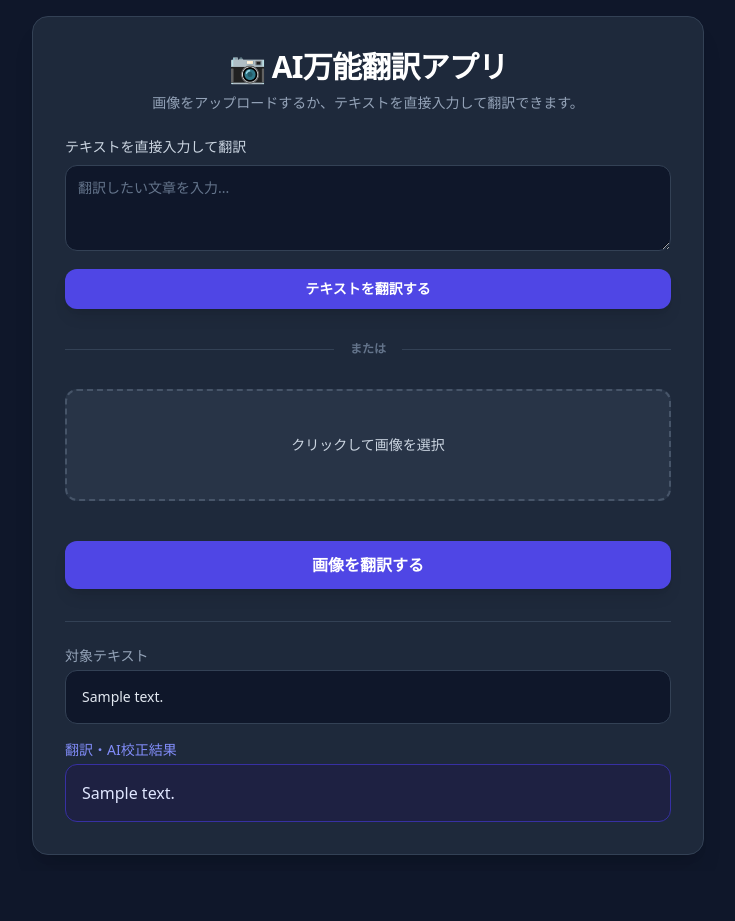
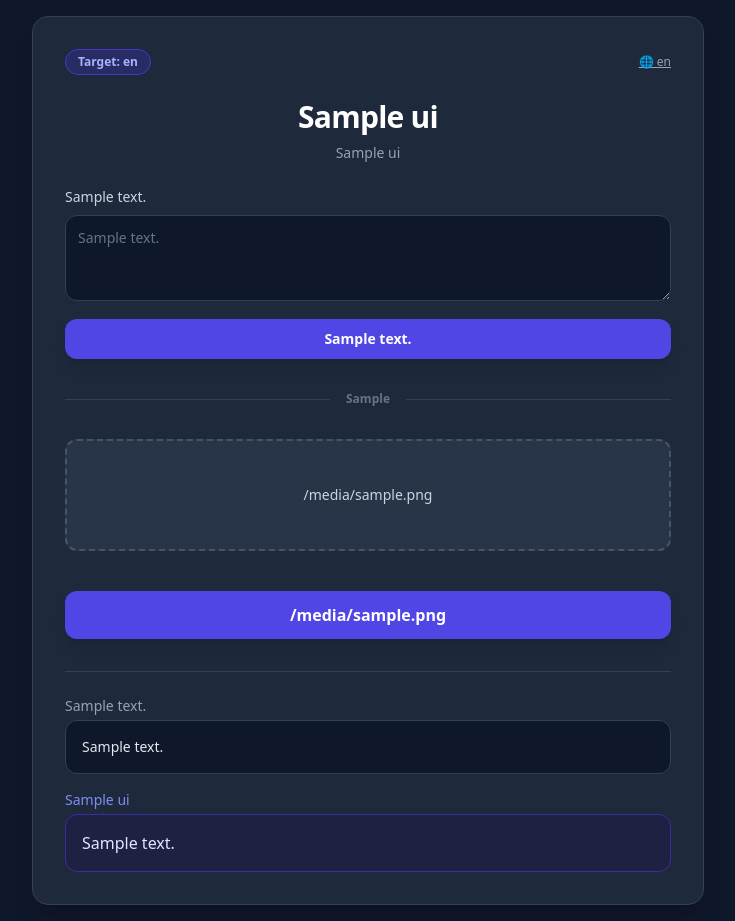
Before and after one commit to cfti1250155-source/flask-image-translator, a Flask app: template templates/index.html in a window 1280 px wide. Shown: the whole page, without its empty margins (272-1007 px from the left). Before the commit the page ends 855 px from the top, so only its background shows below. Run offline with Flask 3, Linux system fonts and the light colour scheme; the template is opened without the code that fills it: most values are stand-ins (such as "Sample title", 1, 10 or a date in 2020); some libraries are stand-ins or nearby versions.

Commit message:
Add language selection screen and multi-language UI

```diff
--- a/app.py
+++ b/app.py
@@ -1,18 +1,88 @@
 import io
 import os
-from flask import Flask, render_template, request
+from flask import Flask, render_template, request, redirect, url_for, session
 from google import genai
 import pytesseract
 from PIL import Image
 
 app = Flask(__name__)
+app.secret_key = os.environ.get("FLASK_SECRET_KEY", "app-secret-key-12345")
 
 # APIキーの取得とクライアント初期化
 api_key = os.environ.get("GEMINI_API_KEY")
 client = genai.Client(api_key=api_key) if api_key else None
 
+# サポートする言語リスト
+SUPPORTED_LANGUAGES = [
+    "Japanese", "English", "Spanish", "French",
+    "German", "Chinese", "Korean", "Italian"
+]
+
+# 各言語のUI表示テキスト
+UI_LABELS = {
+    "Japanese": {
+        "title": "📷 AI万能翻訳アプリ",
+        "subtitle": "テキスト入力または画像アップロードで自動翻訳します。",
+        "text_input_label": "テキストを直接入力して翻訳",
+        "text_placeholder": "翻訳したい文章を入力...",
+        "btn_text_translate": "テキストを翻訳する",
+        "or": "または",
+        "image_input_label": "クリックして画像を選択",
+        "btn_image_translate": "画像を翻訳する",
+        "target_text_label": "対象テキスト",
+        "result_label": "翻訳・AI校正結果",
+        "change_lang": "言語変更"
+    },
+    "English": {
+        "title": "📷 AI Multi-Translator",
+        "subtitle": "Translate via direct text input or image upload.",
+        "text_input_label": "Direct Text Translation",
+        "text_placeholder": "Enter text to translate...",
+        "btn_text_translate": "Translate Text",
+        "or": "OR",
+        "image_input_label": "Click to select image",
+        "btn_image_translate": "Translate Image",
+        "target_text_label": "Source Text",
+        "result_label": "Translation & AI Result",
+        "change_lang": "Change Language"
+    },
+    "Spanish": {
+        "title": "📷 AI Multi-Traductor",
+        "subtitle": "Traduzca mediante texto directo o imagen.",
+        "text_input_label": "Traducción directa de texto",
+        "text_placeholder": "Ingrese el texto a traducir...",
+        "btn_text_translate": "Traducir Texto",
+        "or": "O",
+        "image_input_label": "Haga clic para seleccionar imagen",
+        "btn_image_translate": "Traducir Imagen",
+        "target_text_label": "Texto de Origen",
+        "result_label": "Resultado de Traducción IA",
+        "change_lang": "Cambiar Idioma"
+    }
+}
+
+# 登録されていない言語用デフォルト（English）
+DEFAULT_UI = UI_LABELS["English"]
+
+@app.route('/select-language')
+def select_language():
+    return render_template('select_language.html', languages=SUPPORTED_LANGUAGES)
+
+@app.route('/set-language', methods=['POST'])
+def set_language():
+    target_lang = request.form.get('target_lang', 'Japanese')
+    session['target_lang'] = target_lang
+    return redirect(url_for('index'))
+
 @app.route('/', methods=['GET', 'POST'])
 def index():
+    # 初回アクセスで言語未選択なら言語選択画面へリダイレクト
+    if 'target_lang' not in session:
+        return redirect(url_for('select_language'))
+
+    target_lang = session.get('target_lang', 'Japanese')
+    ui = UI_LABELS.get(target_lang, DEFAULT_UI)
+
     ocr_text = ''
     translated_text = ''
 
@@ -20,7 +90,7 @@ def index():
         direct_text = request.form.get('direct_text')
         file = request.files.get('image')
 
-        # 1. 入力元の判定（テキスト直接入力 vs 画像アップロード）
+        # 1. 入力判定
         if direct_text and direct_text.strip() != '':
             ocr_text = direct_text.strip()
         elif file and file.filename != '':
@@ -28,23 +98,23 @@ def index():
                 image = Image.open(file.stream)
                 ocr_text = pytesseract.image_to_string(image, lang='eng+jpn')
             except Exception as e:
-                ocr_text = f"文字認識エラー: {e}"
+                ocr_text = f"OCR Error: {e}"
 
-        # 2. Geminiによる言語判定 & 翻訳処理
-        if ocr_text and not ocr_text.startswith("文字認識エラー"):
+        # 2. Geminiによる翻訳処理（動的な言語指定）
+        if ocr_text and not ocr_text.startswith("OCR Error"):
             if client:
                 try:
                     prompt = f"""
-以下の文章の「元の言語」を判定し、自然で読みやすい日本語に翻訳・校正してください。
-余計な解説は含めず、必ず以下の形式のみで出力してください：
+Identify the original language of the text below, and translate it naturally into 【{target_lang}】.
+Do not include extra explanations. Output strictly in this format:
 
-【判定言語】
-（ここに判定した言語名を出力。例：英語、フランス語、中国語など）
+【Detected Language】
+(Name of the original language)
 
-【翻訳・校正結果】
-（ここに翻訳後の日本語のみを出力）
+【Translation Result】
+(Translated text in {target_lang})
 
-対象文章：
+Text:
 {ocr_text}
 """
                     response = client.models.generate_content(
@@ -59,7 +129,9 @@ def index():
 
     return render_template('index.html',
                            ocr_text=ocr_text,
-                           translated_text=translated_text)
+                           translated_text=translated_text,
+                           target_lang=target_lang,
+                           ui=ui)
 
 if __name__ == "__main__":
     port = int(os.environ.get("PORT", 5000))
--- a/templates/index.html
+++ b/templates/index.html
@@ -3,33 +3,42 @@
 <head>
     <meta charset="UTF-8">
     <meta name="viewport" content="width=device-width, initial-scale=1.0">
-    <title>画像翻訳アプリ</title>
+    <title>{{ ui.title }}</title>
     <script src="https://cdn.tailwindcss.com"></script>
 </head>
 <body class="bg-slate-900 text-slate-100 min-h-screen flex items-center justify-center p-4">
 
     <div class="max-w-2xl w-full bg-slate-800 rounded-2xl shadow-xl border border-slate-700 p-6 md:p-8">
 
-        <!-- ヘッダー -->
+        <!-- ヘッダー & 言語変更ボタン -->
+        <div class="flex justify-between items-center mb-6">
+            <span class="bg-indigo-900/60 text-indigo-300 text-xs font-semibold px-3 py-1 rounded-full border border-indigo-700">
+                Target: {{ target_lang }}
+            </span>
+            <a href="/select-language" class="text-xs text-slate-400 hover:text-white underline">
+                🌐 {{ ui.change_lang }}
+            </a>
+        </div>
+
         <div class="text-center space-y-2 mb-6">
-            <h1 class="text-3xl font-bold tracking-tight text-white">📷 AI万能翻訳アプリ</h1>
-            <p class="text-slate-400 text-sm">画像をアップロードするか、テキストを直接入力して翻訳できます。</p>
+            <h1 class="text-3xl font-bold tracking-tight text-white">{{ ui.title }}</h1>
+            <p class="text-slate-400 text-sm">{{ ui.subtitle }}</p>
         </div>
 
         <!-- 1. テキスト直接入力フォーム -->
         <form action="/" method="POST" class="space-y-3 mb-6">
             <div>
-                <label class="block text-sm font-medium text-slate-300 mb-2">テキストを直接入力して翻訳</label>
-                <textarea name="direct_text" rows="3" class="w-full p-3 rounded-xl bg-slate-900 text-slate-100 border border-slate-700 focus:outline-none focus:border-indigo-500 text-sm placeholder-slate-500" placeholder="翻訳したい文章を入力..."></textarea>
+                <label class="block text-sm font-medium text-slate-300 mb-2">{{ ui.text_input_label }}</label>
+                <textarea name="direct_text" rows="3" class="w-full p-3 rounded-xl bg-slate-900 text-slate-100 border border-slate-700 focus:outline-none focus:border-indigo-500 text-sm placeholder-slate-500" placeholder="{{ ui.text_placeholder }}"></textarea>
             </div>
             <button type="submit" class="w-full bg-indigo-600 hover:bg-indigo-500 text-white font-semibold py-2.5 px-4 rounded-xl shadow-lg transition text-sm">
-                テキストを翻訳する
+                {{ ui.btn_text_translate }}
             </button>
         </form>
 
         <div class="relative flex py-2 items-center mb-6">
             <div class="flex-grow border-t border-slate-700"></div>
-            <span class="flex-shrink mx-4 text-slate-500 text-xs font-semibold">または</span>
+            <span class="flex-shrink mx-4 text-slate-500 text-xs font-semibold">{{ ui.or }}</span>
             <div class="flex-grow border-t border-slate-700"></div>
         </div>
 
@@ -38,16 +47,15 @@
             <div class="flex flex-col items-center justify-center w-full">
                 <label class="flex flex-col items-center justify-center w-full h-28 border-2 border-slate-600 border-dashed rounded-xl cursor-pointer bg-slate-700/50 hover:bg-slate-700 transition">
                     <div class="flex flex-col items-center justify-center pt-4 pb-4">
-                        <p class="text-sm text-slate-300 font-medium">クリックして画像を選択</p>
+                        <p class="text-sm text-slate-300 font-medium">{{ ui.image_input_label }}</p>
                     </div>
-                    <!-- required を外してテキストだけでも送信可能にしています -->
                     <input type="file" name="image" accept="image/*" class="hidden" onchange="document.getElementById('file-name').innerText = this.files[0].name">
                 </label>
                 <p id="file-name" class="text-xs text-indigo-400 mt-2 h-4"></p>
             </div>
 
             <button type="submit" class="w-full bg-indigo-600 hover:bg-indigo-500 text-white font-semibold py-3 px-4 rounded-xl shadow-lg transition">
-                画像を翻訳する
+                {{ ui.btn_image_translate }}
             </button>
         </form>
 
@@ -56,14 +64,14 @@
         <div class="mt-8 space-y-4 pt-6 border-t border-slate-700">
             {% if ocr_text %}
             <div>
-                <h2 class="text-sm font-medium text-slate-400 mb-1">対象テキスト</h2>
+                <h2 class="text-sm font-medium text-slate-400 mb-1">{{ ui.target_text_label }}</h2>
                 <div class="p-4 bg-slate-900 rounded-xl border border-slate-700 text-slate-200 text-sm whitespace-pre-wrap">{{ ocr_text }}</div>
             </div>
             {% endif %}
 
             {% if translated_text %}
             <div>
-                <h2 class="text-sm font-medium text-indigo-400 mb-1">翻訳・AI校正結果</h2>
+                <h2 class="text-sm font-medium text-indigo-400 mb-1">{{ ui.result_label }}</h2>
                 <div class="p-4 bg-indigo-950/50 rounded-xl border border-indigo-800 text-indigo-100 text-base font-medium whitespace-pre-wrap">{{ translated_text }}</div>
             </div>
             {% endif %}
```
Also changed, not shown: templates/select_language.html (added, +59 -0 lines).
